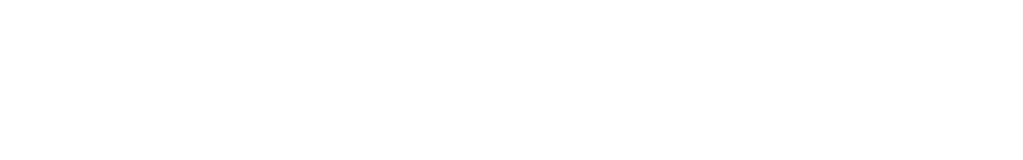
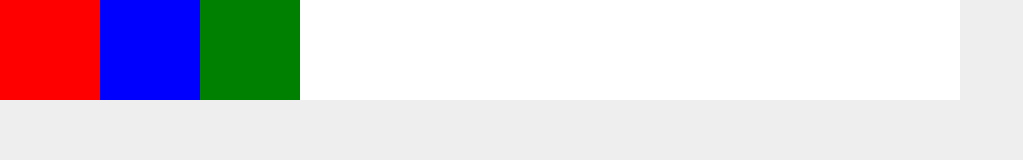
Before and after one commit to jasonyapri/css-flexbox-ninja, a plain HTML site: page index.html in a window 1280 px wide. Shown: the whole page, without its empty margins (0-1023 px from the left). Drawn offline with Linux system fonts and the light colour scheme.

Commit message:
Lesson #2

```diff
--- a/index.html
+++ b/index.html
@@ -5,10 +5,15 @@
   <meta http-equiv="X-UA-Compatible" content="IE=edge">
   <meta name="viewport" content="width=device-width, initial-scale=1.0">
   <title>The Net Ninja - CSS Flexbox</title>
+  <link rel="stylesheet" href="style.css">
 </head>
 <body>
   <div class="wrapper">
-
+    <div class="flex-container">
+      <div class="box one"></div>
+      <div class="box two"></div>
+      <div class="box three"></div>
+    </div>
   </div>
 </body>
 </html>
--- a/style.css
+++ b/style.css
@@ -11,3 +11,25 @@ body {
   width: 100%;
   max-width: 960px;
 }
+
+.flex-container {
+  display: flex;
+  background: #fff;
+}
+
+.box{
+  height: 100px;
+  min-width: 100px;
+}
+
+.one {
+  background: red;
+}
+
+.two {
+  background: blue;
+}
+
+.three {
+  background: green;
+}
```
